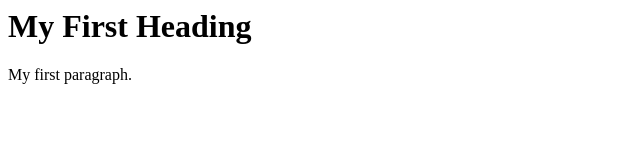
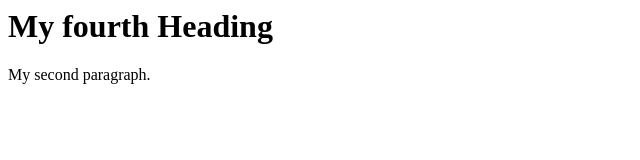
Before and after one commit to ruchivaidya90/project, a plain HTML site: page index.html in a window 1280 px wide. Shown: the whole page, without its empty margins (0-640 px from the left). Drawn offline with Linux system fonts and the light colour scheme.

Commit message:
last commit

```diff
--- a/index.html
+++ b/index.html
@@ -1,9 +1,9 @@
 <html>
 <body>
 
-<h1>My First Heading</h1>
+<h1>My fourth Heading</h1>
 
-<p>My first paragraph.</p>
+<p>My second paragraph.</p>
 
 </body>
 </html>
```
Also changed, not shown: 1 other file.
